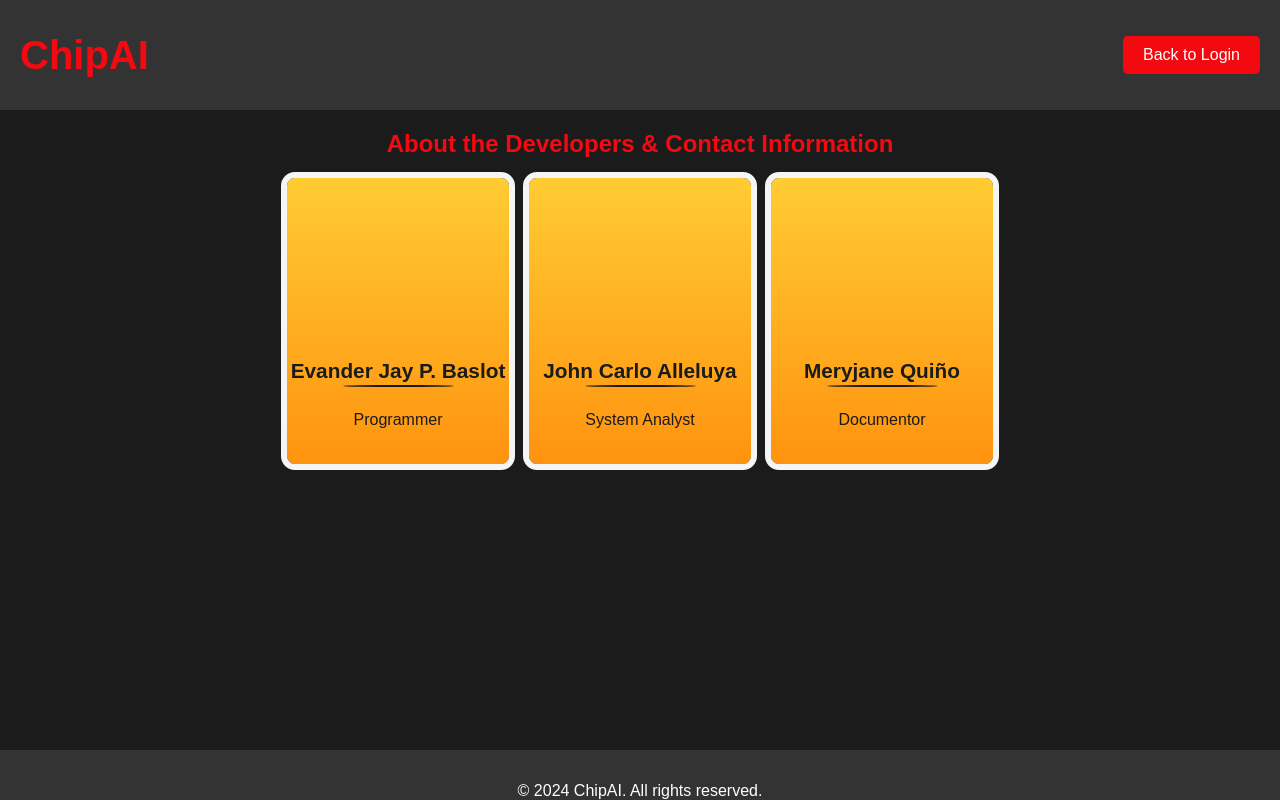
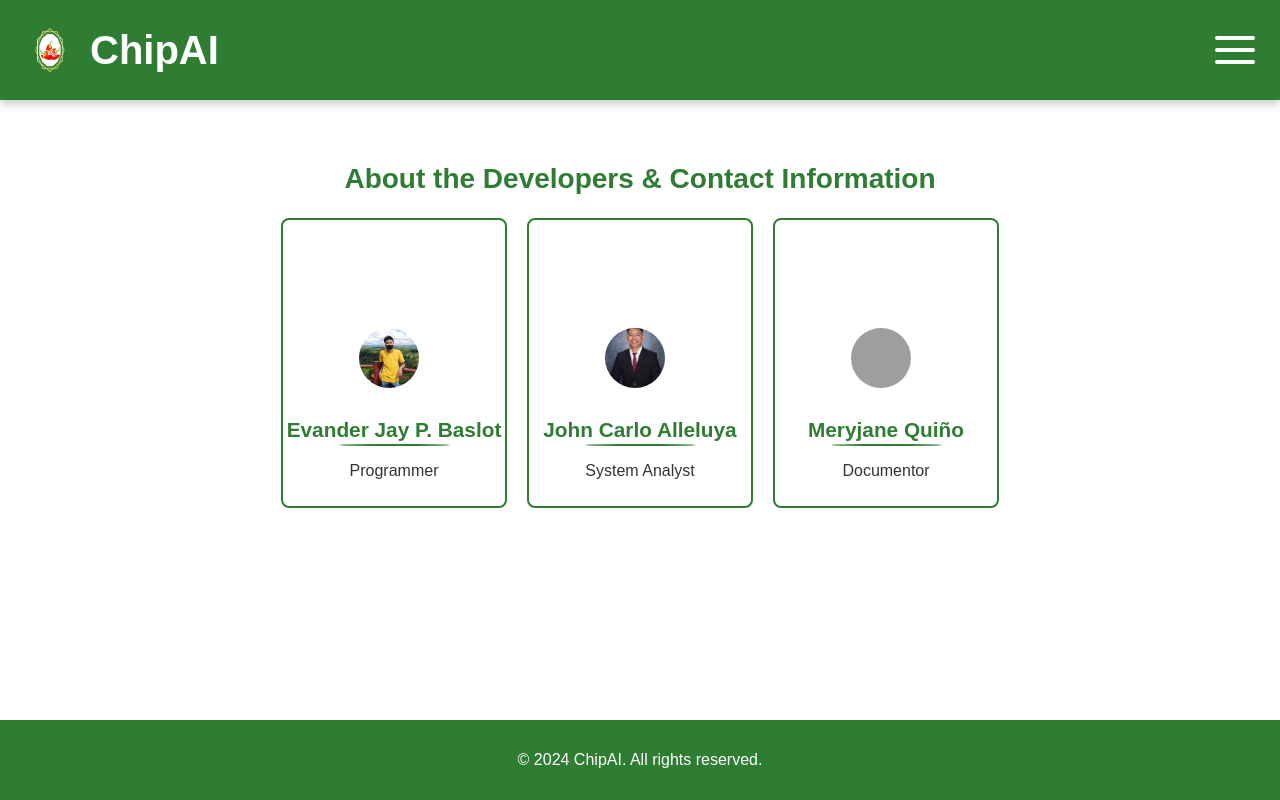
Before and after one commit to ejbaslot/ChipAI, a Flask app: page /about in a window 1280 px wide. Run offline with Flask 3, Linux system fonts and the light colour scheme; some libraries are stand-ins or nearby versions; grey boxes are pictures that could not be loaded.

Commit message:
Fixed Everything

```diff
--- a/ChipAI/app.py
+++ b/ChipAI/app.py
@@ -49,7 +49,8 @@ IMAGE_MAPPING = {
     "Siling Labuyo": "siling_labuyo.jpg",
     "Siling Atsal": "bell_pepper.jpg",
     "Siling Espada": "siling_haba.jpg",
-    "Siling Demonyo": "siling_demonyo.jpg"
+    "Siling Demonyo": "siling_demonyo.jpg",
+    "Siling Habanero": "siling_habanero.jpg"
 }
 
 # Image preprocessing function (handling both in-memory and file path)
@@ -85,7 +86,7 @@ def predict_chili_variety(image_stream):
 
         print("Prediction raw output (TFLite):", output_data)
 
-        class_labels = ["Siling Atsal", "Siling Labuyo", "Siling Espada", "Siling Demonyo"]
+        class_labels = ["Siling Atsal", "Siling Labuyo", "Siling Espada", "Siling Demonyo", "Siling Habanero"]
         predicted_prob = np.max(output_data)
         predicted_label = class_labels[np.argmax(output_data)]
 
--- a/ChipAI/templates/about.html
+++ b/ChipAI/templates/about.html
@@ -8,73 +8,221 @@
 
     <style>
         /* General Styles */
-    body {
-        font-family: 'Arial', sans-serif;
-        background-color: #1b1b1b; /* Dark background */
-        color: #e0e0e0; /* Light text color */
+        html, body {
             margin: 0;
-        padding: 0;
-        position: relative;
             min-height: 100vh;
         }
 
-    h1, h2 {
-        color: #f40911; /* Chili red color */
+        body {
+            font-family: 'Poppins', sans-serif;
+            background-color: #FFFFFF;
+            color: #333333;
+            padding: 0;
+            position: relative;
+            display: flex;
+            flex-direction: column;
+        }
+
+        main {
+            overflow-y: auto;
+            min-height: calc(100vh - 130px);
+            flex: 1;
+        }
+
+        h1, h2, h3 {
+            color: #2E7D32;
             text-align: center;
         }
 
-    .content {
-        padding: 20px;
-        margin: 20px;
-        text-align: center;
-        height: 100vh;
+        h1 {
+            font-size: 2.5rem;
+            margin: 0;
+            color: #FFFFFF;
         }
 
-    /* Header Styles */
+        h2 {
+            font-size: 1.75rem;
+        }
+
+        h3 {
+            font-size: 1.5rem;
+        }
+
+        /* Content */
+        .content {
+            padding: 40px 20px;
+            text-align: center;
+            max-width: 1200px;
+            margin: 0 auto;
+        }
+
+        /* Header */
         header {
             display: flex;
             justify-content: space-between;
             align-items: center;
-        background-color: #333;
-        padding: 20px;
-        color: white;
+            background-color: #2E7D32;
+            padding: 10px 20px;
+            color: #FFFFFF;
+            box-shadow: 0 4px 8px rgba(0, 0, 0, 0.2);
+            position: sticky;
+            top: 0;
+            z-index: 100;
+            min-height: 80px;
         }
 
-    header h1 {
-        margin: 0;
-        font-size: 2.5rem;
+        .header-left {
+            display: flex;
+            align-items: center;
+            flex: 1;
         }
 
-            /* Card Styles */
+        .logo {
+            width: 60px;
+            height: 60px;
+            margin-right: 10px;
+            vertical-align: middle;
+        }
+
+        /* Burger Menu */
+        #checkbox {
+            display: none;
+        }
+
+        .toggle {
+            width: 40px;
+            height: 40px;
+            cursor: pointer;
+            display: flex;
+            flex-direction: column;
+            align-items: center;
+            justify-content: center;
+            gap: 8px;
+            padding: 5px;
+            transition: transform 0.3s ease;
+        }
+
+        .bars {
+            width: 100%;
+            height: 4px;
+            background-color: #FFFFFF;
+            border-radius: 2px;
+            transition: transform 0.3s ease, opacity 0.3s ease;
+        }
+
+        #checkbox:checked + .toggle #bar1 {
+            transform: translateY(12px) rotate(45deg);
+        }
+
+        #checkbox:checked + .toggle #bar2 {
+            opacity: 0;
+        }
+
+        #checkbox:checked + .toggle #bar3 {
+            transform: translateY(-12px) rotate(-45deg);
+        }
+
+        nav ul {
+            list-style: none;
+            display: none;
+            flex-direction: column;
+            gap: 10px;
+            position: absolute;
+            top: 70px;
+            right: 20px;
+            background-color: #2E7D32;
+            padding: 15px;
+            border-radius: 5px;
+            box-shadow: 0 0 10px #26802b;
+            z-index: 100;
+            width: 200px;
+        }
+
+        nav ul li a {
+            color: #FFFFFF;
+            text-decoration: none;
+            padding: 10px;
+            border-radius: 5px;
+            display: block;
+            transition: background 0.2s;
+            font-size: 1rem;
+        }
+
+        nav ul li a:hover {
+            background-color: #197e1e;
+        }
+
+        #checkbox:checked ~ nav ul {
+            display: flex;
+        }
+
+        /* Developer Cards */
+        .developer-cards {
+            display: flex;
+            justify-content: center;
+            flex-wrap: wrap;
+            gap: 20px;
+            margin-top: 20px;
+        }
+
         .card {
-            color: #1b1b1b;
+            background-color: #FFFFFF;
+            border: 2px solid #2E7D32;
+            border-radius: 8px;
+            padding: 16px;
             width: 190px;
             height: 254px;
             position: relative;
-            outline: 6px solid #f5f5f5;
-            border-radius: 8px;
-            line-height: 150%;
-            padding: 16px;
-            background: linear-gradient(to top, #ff930f, #ffcc33);
-            transition: background-color 1s ease-in-out;
             overflow: hidden;
+            transition: background-color 0.5s ease-in-out;
         }
+
         .card-front {
-            bottom: 16px;
-            left: 0;
             position: absolute;
             width: 100%;
             text-align: center;
-            transition: transform 1s cubic-bezier(0.785, 0.135, 0.150, 0.860);
+            transition: transform 0.5s cubic-bezier(0.785, 0.135, 0.150, 0.860);
+            bottom: 16px;
+            left: 0;
         }
+
         .card-back {
+            position: absolute;
+            width: 100%;
+            text-align: center;
             transform: translateX(120%);
-            transition: transform 1s cubic-bezier(0.785, 0.135, 0.150, 0.860);
+            transition: transform 0.5s cubic-bezier(0.785, 0.135, 0.150, 0.860);
+            top: 16px;
+            left: 0;
         }
+
+        .card:hover {
+            background-color: #f5f5f525;
+        }
+
+        .card:hover .card-front {
+            transform: translateX(-100%);
+        }
+
+        .card:hover .card-back {
+            transform: translateX(0);
+        }
+
+        .card-front img {
+            width: 60px;
+            height: 60px;
+            border-radius: 50%;
+            object-fit: cover;
+            margin-bottom: 10px;
+        }
+
         .title {
             font-size: 1.3rem;
             font-weight: bold;
+            color: #2E7D32;
+            margin-bottom: 5px;
         }
+
         .title::after {
             content: "";
             display: block;
@@ -82,143 +230,195 @@
             border-radius: 50%;
             height: 2px;
             margin: 2px auto;
-            background-color: #1b1b1b;
-        }
-        .card:hover {
-            background-color: #1b1b1b25;
-        }
-        .card:hover .card-front {
-            transform: translateX(-100%);
-        }
-        .card:hover .card-back {
-            transform: translateX(0);
+            background-color: #2E7D32;
         }
 
-    /* Footer Styles */
-    footer {
-    position: fixed;
-    bottom: 0;
-    width: 100%;
-    height: 50px; /* Set your footer height */
-    background-color: #333;
-    color: white;
-    text-align: center;
-    line-height: 50px;
-}
-    .about-section {
-            text-align: center;
-            padding: 20px;
-            height: 80vh;
+        .subtitle {
+            font-size: 1rem;
+            color: #333333;
+            margin-bottom: 10px;
         }
 
-        .developer-cards {
-            display: flex;
-            justify-content: center;
-            flex-wrap: wrap;
-            gap: 20px;
+        .card-back p {
+            font-size: 0.9rem;
+            margin: 5px 0;
+            text-align: justify; /* Justify the contact information text */
         }
 
-        .developer-card {
-            border: 1px solid #ccc;
-            border-radius: 8px;
-            padding: 15px;
-            width: 200px;
+        .card-back a {
+            color: #2E7D32;
+            text-decoration: none;
         }
 
-        .developer-card img {
-            width: 100%;
-            border-radius: 8px;
+        .card-back a:hover {
+            text-decoration: underline;
         }
 
-/* Back to Login Button Styles */
-.back-link {
-    text-decoration: none;
-    list-style-type: none; /* Removes bullet points */
-    display: inline-block; /* Ensures proper button alignment */
-    margin: 0; /* Removes any default margin */
-    padding: 0; /* Removes any default padding */
+        /* Footer */
+        footer {
+            width: 100%;
+            background-color: #2E7D32;
+            color: #FFFFFF;
+            text-align: center;
+            padding: 15px 0;
+            margin-top: auto;
+            min-height: 50px;
         }
 
-ul {
-    list-style-type: none; /* Removes bullets from all list items */
-    padding-left: 0; /* Removes default padding */
+        /* Responsive Styles */
+        @media only screen and (max-width: 768px) {
+            header {
+                flex-direction: column;
+                align-items: flex-start;
+                padding: 8px 15px;
+                min-height: 66px;
             }
 
-.back-btn {
-    background-color: #f40911; /* Chili red background */
-    color: white;
-    padding: 10px 20px;
-    border: none;
-    border-radius: 5px;
-    font-size: 16px;
-    cursor: pointer;
-    transition: background-color 0.3s ease, transform 0.2s ease;
+            .header-left .logo {
+                width: 50px;
+                height: 50px;
             }
 
-.back-btn:hover {
-    background-color: #c62828; /* Darker red on hover */
-    transform: scale(1.05);
+            .content {
+                padding: 20px 10px;
             }
 
-.back-btn:focus {
-    outline: none;
+            .card {
+                width: 160px;
+                height: 214px;
+                padding: 12px;
+            }
+
+            .card-front img {
+                width: 50px;
+                height: 50px;
+            }
+
+            .title {
+                font-size: 1.1rem;
+            }
+
+            .subtitle {
+                font-size: 0.9rem;
+            }
+
+            .card-back p {
+                font-size: 0.8rem;
+            }
+
+            footer {
+                padding: 15px 0;
+                min-height: 48px;
+            }
+        }
+
+        @media only screen and (max-width: 480px) {
+            header {
+                padding: 6px 10px;
+                min-height: 52px;
+            }
+
+            .header-left .logo {
+                width: 40px;
+                height: 40px;
+            }
+
+            .content {
+                padding: 10px 5px;
+            }
+
+            .card {
+                width: 140px;
+                height: 184px;
+                padding: 10px;
+            }
+
+            .card-front img {
+                width: 40px;
+                height: 40px;
+            }
+
+            .title {
+                font-size: 1rem;
+            }
+
+            .subtitle {
+                font-size: 0.8rem;
+            }
+
+            .card-back p {
+                font-size: 0.7rem;
+            }
+
+            footer {
+                padding: 10px 0;
+                min-height: 36px;
+            }
         }
     </style>
 </head>
 <body>
     <header>
+        <div class="header-left">
+            <img src="{{ url_for('static', filename='images/logo.png') }}" alt="ChipAI Logo" class="logo">
             <h1>ChipAI</h1>
+        </div>
+        <input id="checkbox" type="checkbox">
+        <label class="toggle" for="checkbox">
+            <div id="bar1" class="bars"></div>
+            <div id="bar2" class="bars"></div>
+            <div id="bar3" class="bars"></div>
+        </label>
         <nav>
-            <div class="container">
-            <ul class="back-to-login">
-                <li>
-                    <a href="https://chipai.onrender.com/" class="back-link">
-                        <button class="back-btn">Back to Login</button>
-                    </a>
-                </li>
+            <ul>
+                <li><a href="https://chipai.onrender.com/" class="back-link">Back to Login</a></li>
             </ul>
-            </div>
         </nav>
     </header>
+
+    <div class="content">
         <h2>About the Developers & Contact Information</h2>
-    <div style="display: flex; justify-content: center; flex-wrap: wrap; gap: 20px;">
+        <div class="developer-cards">
             <div class="card">
                 <div class="card-front">
+                    <img src="{{ url_for('static', filename='images/evander.jpg') }}" alt="Evander Jay P. Baslot" class="logo">
                     <p class="title">Evander Jay P. Baslot</p>
                     <p class="subtitle">Programmer</p>
                 </div>
                 <div class="card-back">
                     <p>Email: evanderjay.baslot@bisu.edu.ph</p>
-                <p>Phone: +639 925229645</p>
+                    <p>Phone: 099925229645</p>
                     <p>Facebook: <a href="https://www.facebook.com/nightmare.ej/" target="_blank">nightmare.ej</a></p>
                 </div>
             </div>
             <div class="card">
                 <div class="card-front">
+                    <img src="{{ url_for('static', filename='images/carlo.jpg') }}" alt="John Carlo Alleluya" class="logo">
                     <p class="title">John Carlo Alleluya</p>
                     <p class="subtitle">System Analyst</p>
                 </div>
                 <div class="card-back">
-                <p>Email: johncarlo@example.com</p>
-                <p>Phone: +0987654321</p>
+                    <p>Email: johncarlo.alleluya@bisu.edu.ph</p>
+                    <p>Phone: 09462304869</p>
                 </div>
             </div>
             <div class="card">
                 <div class="card-front">
+                    <img src="{{ url_for('static', filename='images/developer3.jpg') }}" alt="Meryjane Quiño" class="logo">
                     <p class="title">Meryjane Quiño</p>
                     <p class="subtitle">Documentor</p>
                 </div>
                 <div class="card-back">
-                <p>Email: meryjane@example.com</p>
-                <p>Phone: +1122334455</p>
+                    <p>Email: meryjane.quino@bisu.edu.ph</p>
+                    <p>Phone: 09501247046</p>
+                </div>
             </div>
         </div>
     </div>
 
     <!-- Footer -->
     <footer>
-            <p>&copy; 2024 ChipAI. All rights reserved.</p>
+        <p>© 2024 ChipAI. All rights reserved.</p>
     </footer>
-
 </body>
 </html>
```
Also changed, not shown: ChipAI/static/images/carlo.jpg (added), ChipAI/static/images/siling_habanero.jpg (added). Lines whose indentation alone changed are shown as unchanged.
